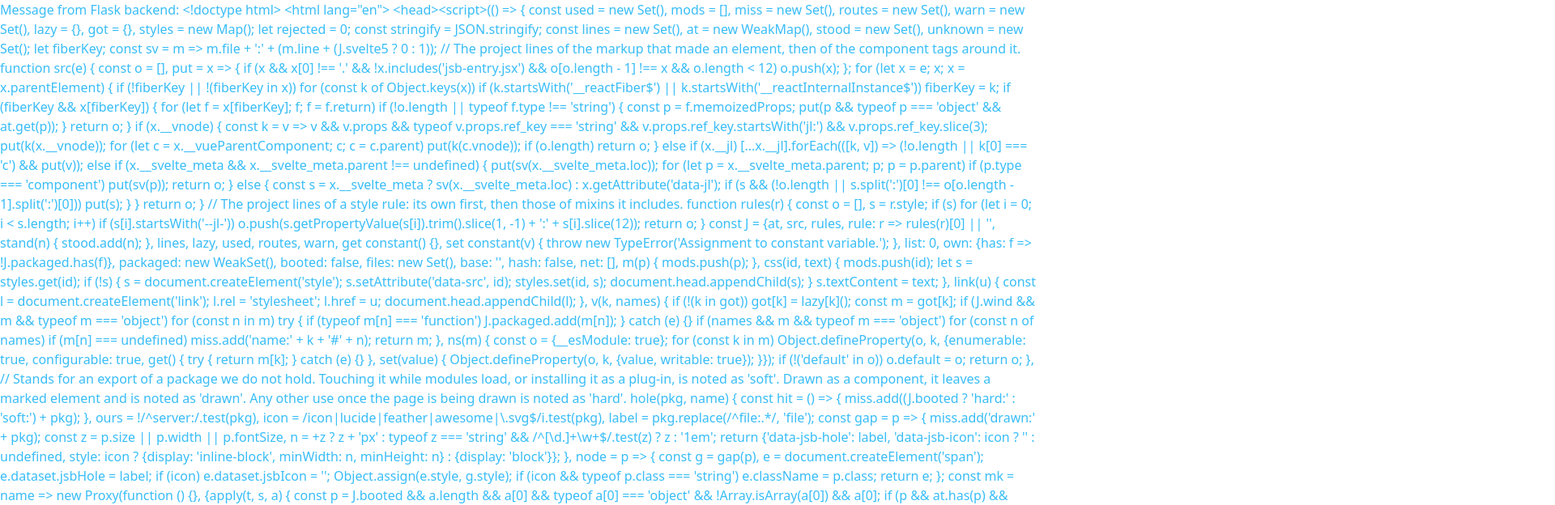
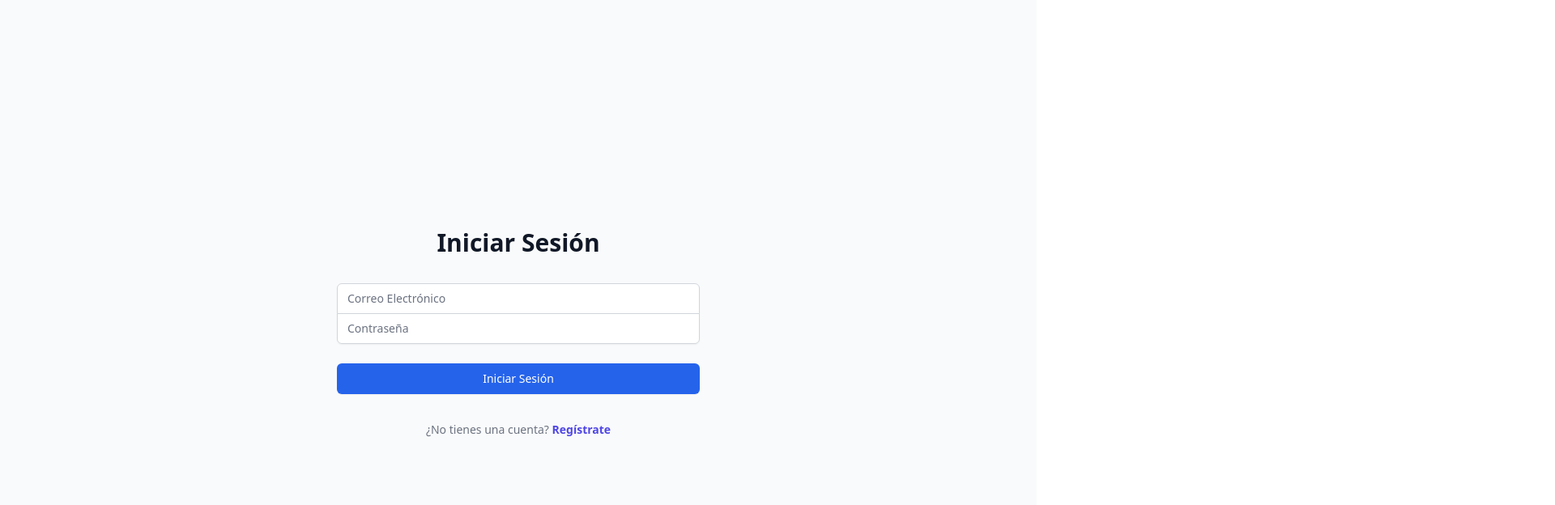
Before and after one commit to LuzPaty02/infinite_loopers, a React (Vite) app in the folder chow report/: page / in a window 1280 px wide. Shown: the top 624 px of the page at 81% size, 1920 px wide, since content can reach past the window. Built offline with nearby package versions, Linux system fonts and the light colour scheme.

Commit message:
login page for ong

```diff
--- a/chow report/package.json
+++ b/chow report/package.json
@@ -13,8 +13,10 @@
   "dependencies": {
     "axios": "^1.6.8",
     "cors": "^2.8.5",
+    "firebase": "^10.12.0",
     "react": "^18.2.0",
-    "react-dom": "^18.2.0"
+    "react-dom": "^18.2.0",
+    "react-router-dom": "^6.23.1"
   },
   "devDependencies": {
     "@types/react": "^18.2.66",
--- a/chow report/src/App.jsx
+++ b/chow report/src/App.jsx
@@ -1,9 +1,9 @@
-import HelloBackend from "./helloBackend"
+import Login from "./ong/login"
 
 function App() {
   return (
     <>
-    <HelloBackend />
+    < Login/>
     </>
   )
 }
--- /dev/null
+++ b/chow report/src/ong/firebase.js
@@ -0,0 +1,18 @@
+// firebase.js
+import { initializeApp } from 'firebase/app';
+import { getDatabase } from 'firebase/database';
+
+const firebaseConfig = {
+    apiKey: "AIzaSyC-0LWk6r4M6BOIdp6JHAwxbOoWWYXyL3Y",
+    authDomain: "chow-report.firebaseapp.com",
+    databaseURL: "https://chow-report-default-rtdb.firebaseio.com",
+    projectId: "chow-report",
+    storageBucket: "chow-report.appspot.com",
+    messagingSenderId: "103678662977",
+    appId: "1:103678662977:web:045d204034d375b4eda9c0"
+};
+
+const app = initializeApp(firebaseConfig);
+const database = getDatabase(app);
+
+export { app, database };
--- /dev/null
+++ b/chow report/src/ong/login.jsx
@@ -0,0 +1,95 @@
+// Login.jsx
+import React, { useState } from 'react';
+import { database } from './firebase'; // Ensure this path is correct
+
+const Login = () => {
+  const [email, setEmail] = useState('');
+  const [password, setPassword] = useState('');
+  const [error, setError] = useState('');
+
+  const handleSubmit = async (e) => {
+    e.preventDefault();
+    try {
+      // Fetch all users from the database
+      const usersRef = database.ref('users');
+      usersRef.once('value', (snapshot) => {
+        const users = snapshot.val();
+        let userExists = false;
+
+        // Check if the provided email and password match any user in the database
+        for (let key in users) {
+          if (users[key].correo === email && users[key].contraseña === password) {
+            userExists = true;
+            console.log('User exists:', users[key]);
+            window.location.href = '/dashboard'; // Redirect to a dashboard or another page
+            break;
+          }
+        }
+
+        if (!userExists) {
+          setError('Invalid email or password');
+        }
+      });
+    } catch (err) {
+      console.error(err);
+      setError('Failed to log in');
+    }
+  };
+
+  return (
+    <div className="min-h-screen flex items-center justify-center bg-gray-50 py-12 px-4 sm:px-6 lg:px-8">
+      <div className="max-w-md w-full space-y-8">
+        <div>
+          <h2 className="mt-6 text-center text-3xl font-extrabold text-gray-900">Iniciar Sesión</h2>
+        </div>
+        <form className="mt-8 space-y-6" onSubmit={handleSubmit}>
+          <input type="hidden" name="remember" defaultValue="true" />
+          <div className="rounded-md shadow-sm -space-y-px">
+            <div>
+              <label htmlFor="email-address" className="sr-only">Correo Electrónico</label>
+              <input
+                id="email-address"
+                name="email"
+                type="email"
+                autoComplete="email"
+                required
+                className="appearance-none rounded-none relative block w-full px-3 py-2 border border-gray-300 placeholder-gray-500 text-gray-900 rounded-t-md focus:outline-none focus:ring-blue-500 focus:border-blue-500 focus:z-10 sm:text-sm"
+                placeholder="Correo Electrónico"
+                value={email}
+                onChange={(e) => setEmail(e.target.value)}
+              />
+            </div>
+            <div>
+              <label htmlFor="password" className="sr-only">Contraseña</label>
+              <input
+                id="password"
+                name="password"
+                type="password"
+                autoComplete="current-password"
+                required
+                className="appearance-none rounded-none relative block w-full px-3 py-2 border border-gray-300 placeholder-gray-500 text-gray-900 rounded-b-md focus:outline-none focus:ring-blue-500 focus:border-blue-500 focus:z-10 sm:text-sm"
+                placeholder="Contraseña"
+                value={password}
+                onChange={(e) => setPassword(e.target.value)}
+              />
+            </div>
+          </div>
+
+          <div>
+            <button type="submit" className="w-full flex justify-center py-2 px-4 border border-transparent rounded-md shadow-sm text-sm font-medium text-white bg-blue-600 hover:bg-blue-700 focus:outline-none focus:ring-2 focus:ring-offset-2 focus:ring-blue-500">
+              Iniciar Sesión
+            </button>
+          </div>
+          {error && <p className="mt-2 text-center text-sm text-red-500">{error}</p>}
+        </form>
+
+        <p className="mt-10 text-center text-sm text-gray-500">
+          ¿No tienes una cuenta?
+          <a href="/signup" className="font-semibold leading-6 text-indigo-600 hover:text-indigo-500"> Regístrate</a>
+        </p>
+      </div>
+    </div>
+  );
+};
+
+export default Login;
```
Also changed, not shown: chow report/src/ong/signup.jsx (added), 2 other files (tests, documents, lock files or other folders).
